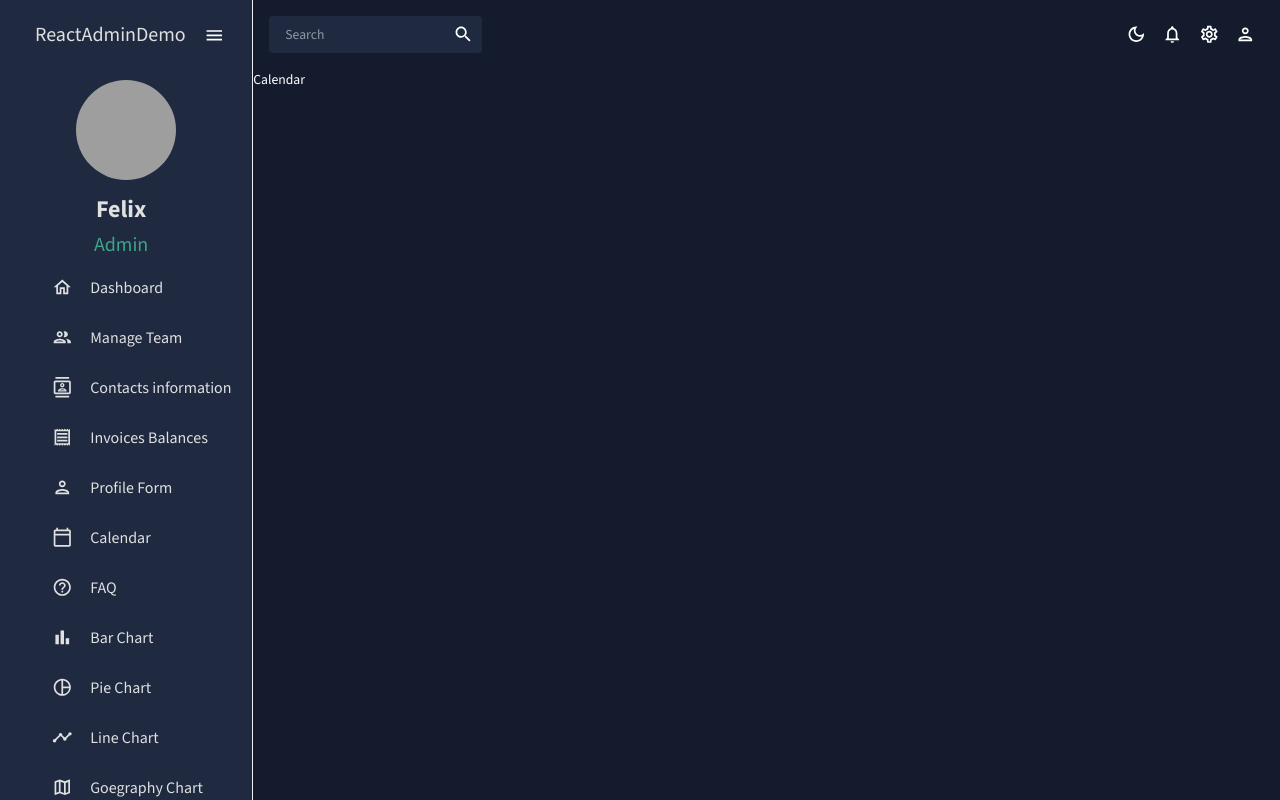
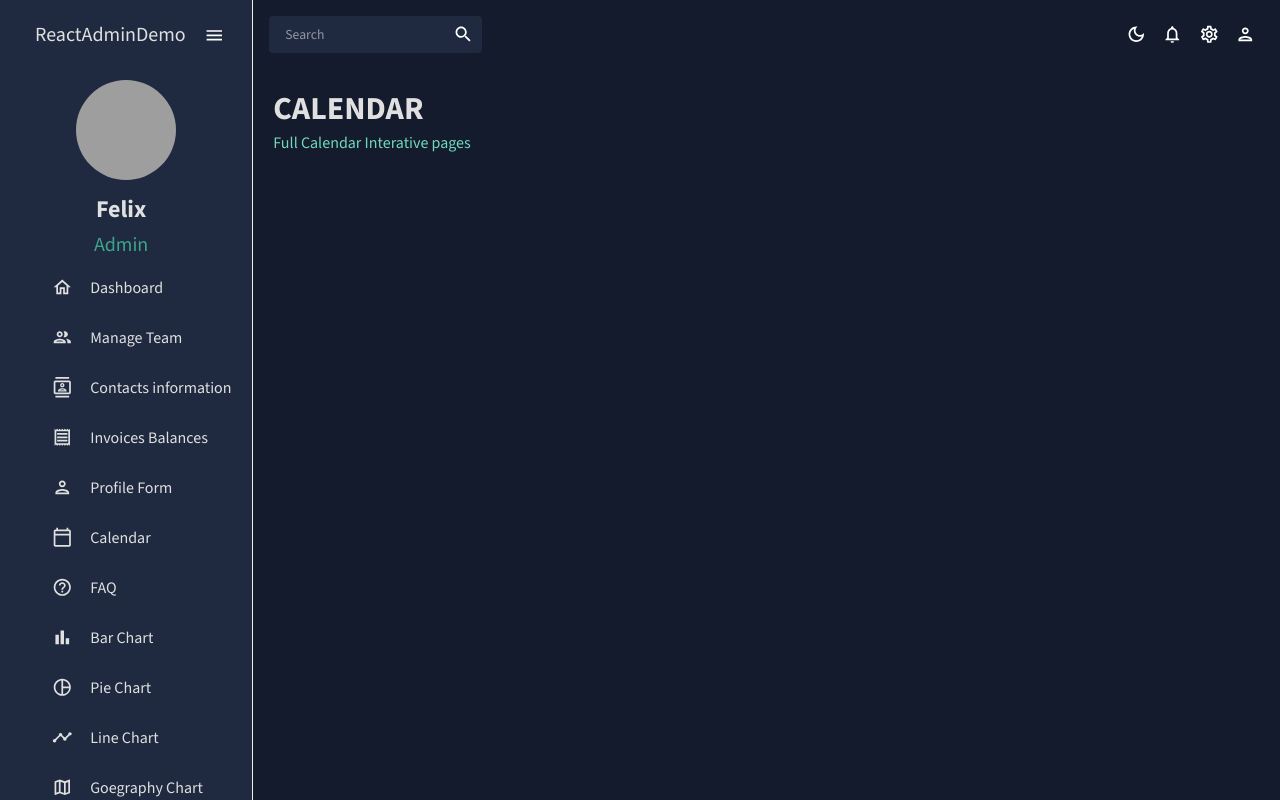
Before and after one commit to guardiangel/reactadmindemo, a React (Create React App) app: page /calendar in a window 1280 px wide. Built offline with nearby package versions, Linux system fonts and the light colour scheme; grey boxes are pictures that could not be loaded.

Commit message:
SeleDefinedCalendar

```diff
--- a/package.json
+++ b/package.json
@@ -7,7 +7,10 @@
     "@emotion/styled": "^11.11.0",
     "@fullcalendar/core": "^6.1.8",
     "@fullcalendar/daygrid": "^6.1.8",
+    "@fullcalendar/interaction": "^6.1.8",
+    "@fullcalendar/list": "^6.1.8",
     "@fullcalendar/react": "^6.1.8",
+    "@fullcalendar/timegrid": "^6.1.8",
     "@mui/icons-material": "^5.14.6",
     "@mui/material": "^5.14.6",
     "@mui/x-data-grid": "^6.11.2",
--- a/src/App.tsx
+++ b/src/App.tsx
@@ -14,7 +14,7 @@ import Line from "./scenarios/line/Line";
 import Pie from "./scenarios/pie/Pie";
 import FAQ from "./scenarios/faq/FAQ";
 import Geograpy from "./scenarios/geograpy/Geograpy";
-import Calendar from "./scenarios/calendar/Calendar";
+import Calendar from "./scenarios/calendar/SelfDefinedCalendar";
 import { Route, Routes } from "react-router-dom";
 
 function App() {
--- a/src/scenarios/calendar/Calendar.tsx
+++ /dev/null
@@ -1,7 +0,0 @@
-import React from "react";
-
-const Calendar = () => {
-  return <div>Calendar</div>;
-};
-
-export default Calendar;
--- /dev/null
+++ b/src/scenarios/calendar/SelfDefinedCalendar.tsx
@@ -0,0 +1,54 @@
+import React, { useState } from "react";
+import FullCalendar from "@fullcalendar/react";
+import CalendarApi, { Calendar } from "@fullcalendar/core";
+import dayGridPlugin from "@fullcalendar/daygrid"; // a plugin!
+import timeGridPlugin from "@fullcalendar/timegrid"; // a plugin!
+import listPlugin from "@fullcalendar/list";
+import interactionPlugin from "@fullcalendar/interaction"; // needed for dayClick
+import {
+  Box,
+  Typography,
+  List,
+  ListItem,
+  ListItemText,
+  useTheme,
+} from "@mui/material";
+import Header from "../../components/Header";
+import { colorTokens } from "../../theme";
+
+const SelfDefinedCalendar = () => {
+  const theme = useTheme();
+  const colors = colorTokens(theme.palette.mode);
+  const [currentEvents, setCurrentEvents] = useState([]);
+
+  const handleDateClick = (selected: Calendar | any) => {
+    console.log(selected);
+    const title = prompt("Please input a title for your event");
+    const calendarApi = selected.view.calendar;
+    calendarApi.unselect();
+    if (title) {
+      calendarApi.addEvent({
+        id: `${selected.dateStr}-${title}`,
+        title,
+        start: selected.startStr,
+        end: selected.endStr,
+        allDay: selected.allDay,
+      });
+    }
+  };
+
+  const handleEventClick = (selected: any) => {
+    if (window.confirm(`Delete the event ${selected.event.title}?`)) {
+      selected.event.remove();
+    }
+  };
+
+  return (
+    <Box m="20px">
+      <Header title="CALENDAR" subTitle="Full Calendar Interative pages" />
+      <Box display="felix" justifyContent="space-between"></Box>
+    </Box>
+  );
+};
+
+export default SelfDefinedCalendar;
```
Also changed, not shown: 2 other files (tests, documents, lock files or other folders).
